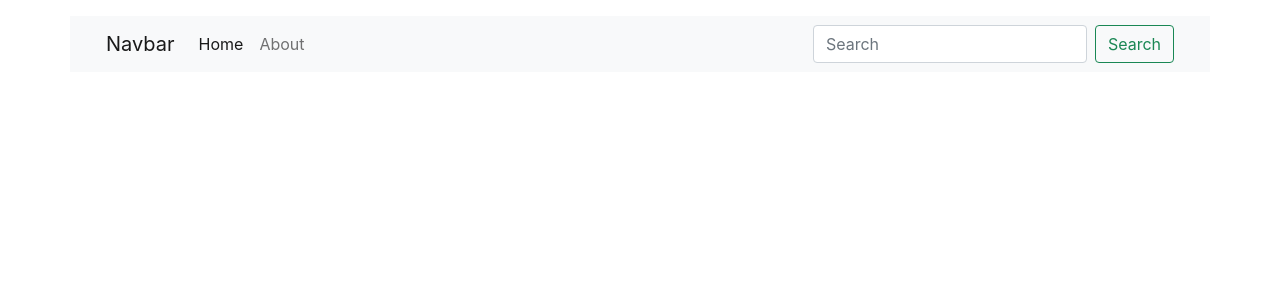
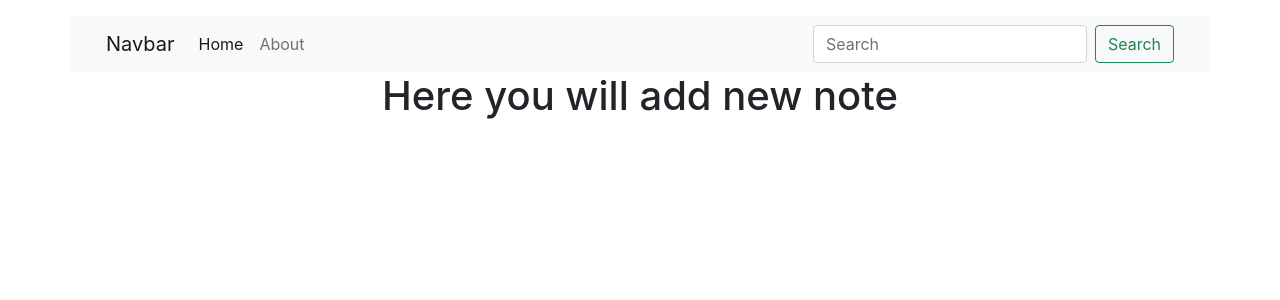
Before and after one commit to Abhinav-Agg/INotebook, a React (Create React App) app in the folder inotebook/: page /AddNote in a window 1280 px wide. Shown: the top 300 px of the page. Built offline with nearby package versions, Linux system fonts and the light colour scheme.

Commit message:
ChangeExtensions and add file RootReducer for combine the multiple reducers here and then export the rootreducer.

```diff
--- a/inotebook/src/App.js
+++ b/inotebook/src/App.js
@@ -4,6 +4,7 @@ import { Routes, Route } from 'react-router-dom'
 import Home from './component/Home';
 import Navbar from './component/Navbar';
 import About from './component/About';
+import NewNotes from './component/NewNotes';
 
 // We use BrowserRouter in the index.js file and add main component because other component used inside the main that's why we call main inside the BrowserROuter and, we
 // are able to use routing in whole application.
@@ -16,6 +17,7 @@ function App() {
           <Routes>
             <Route exact path='/' element={<Home />} />
             <Route exact path='/about' element={<About />} />
+            <Route exact path='/AddNote' element={<NewNotes />} />
           </Routes>
         </div>
       </div>
--- a/inotebook/src/component/Home.js
+++ b/inotebook/src/component/Home.jsx
@@ -1,6 +1,7 @@
 import React, { useEffect, useState } from 'react';
 import { useDispatch, useSelector } from 'react-redux';
 import { getAllNotes } from '../redux/slice/GetNotesSlice';
+import { Link } from 'react-router-dom';
 
 const Home = () => {
   // dispatch send the event action to reducer and then reducer do action when action gives some data after this it return data to store.
@@ -29,7 +30,7 @@ const Home = () => {
           )
         })
       }
-
+      <Link className='btn btn-primary' to="/AddNote">Add Note</Link>
     </>
   )
 }
--- /dev/null
+++ b/inotebook/src/component/NewNotes.jsx
@@ -0,0 +1,11 @@
+import React from 'react';
+
+function NewNotes() {
+  return (
+    <div>
+      <h1>Here you will add new note</h1>
+    </div>
+  )
+}
+
+export default NewNotes
```
Also changed, not shown: inotebook/src/component/About.jsx (renamed from inotebook/src/component/About.js), inotebook/src/component/Navbar.jsx (renamed from inotebook/src/component/Navbar.js), inotebook/src/component/NewNotes.js (deleted), inotebook/src/redux/rootReducer.js (added).
